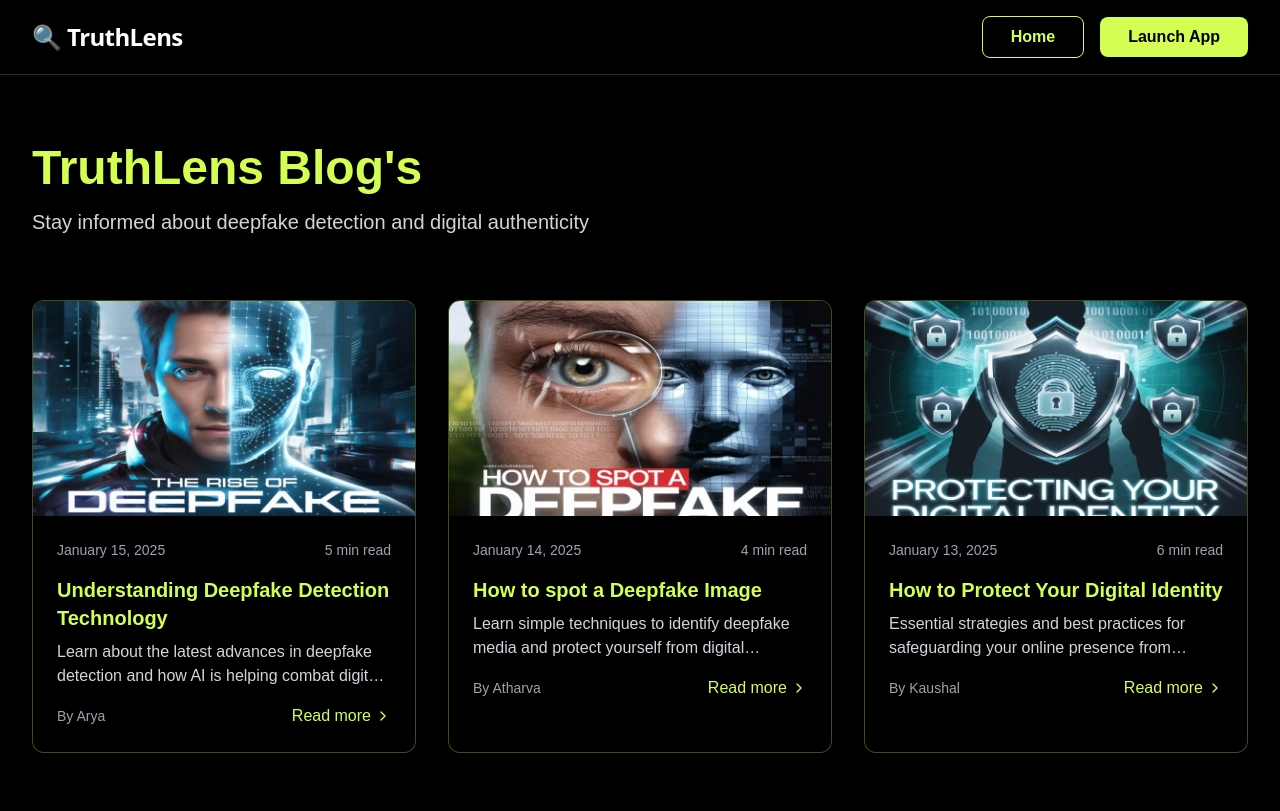
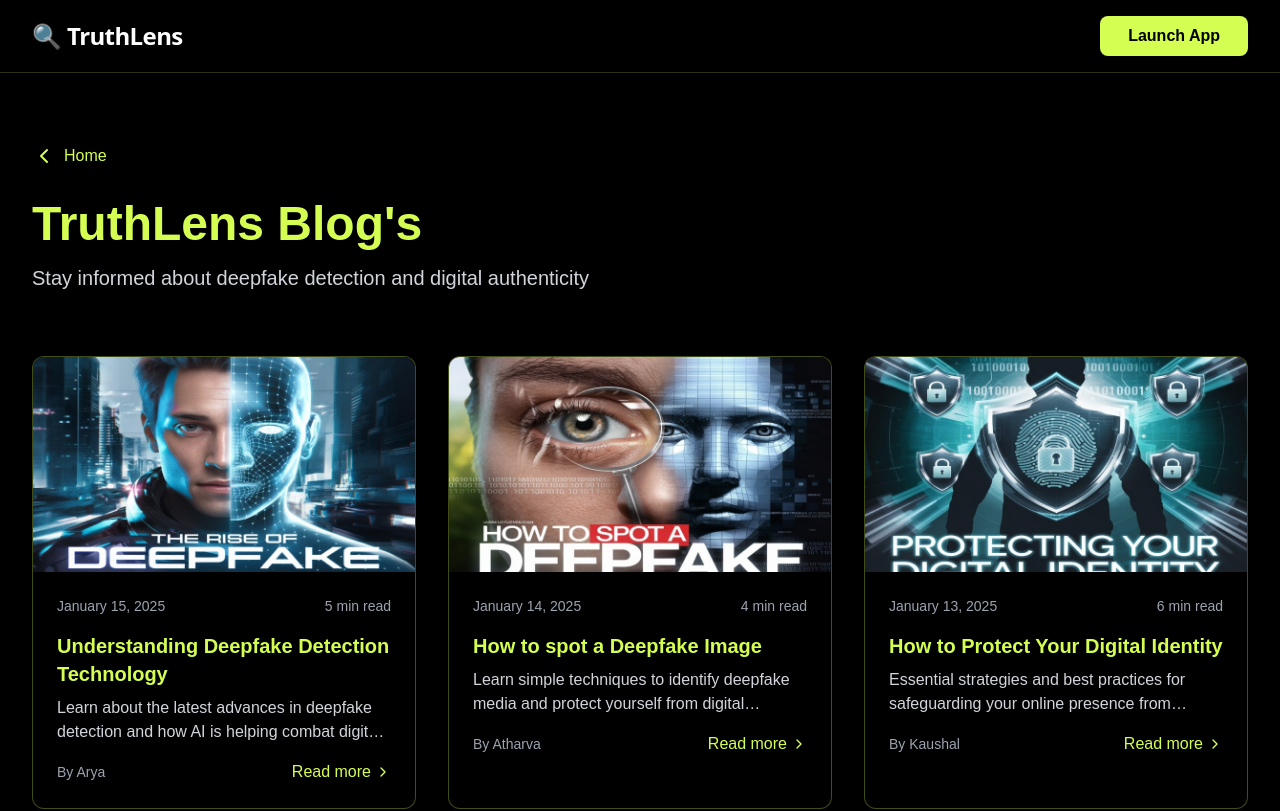
Before and after one commit to parthchilwerwar/deepfake_website, a Next.js app: page /blog in a window 1280 px wide. Shown: the top 811 px of the page. Built offline with nearby package versions, Linux system fonts and the light colour scheme.

Commit message:
Chages in button

```diff
--- a/app/LandingPage.tsx
+++ b/app/LandingPage.tsx
@@ -62,12 +62,12 @@ export default function LandingPage() {
         </Link>
 
         <div className="flex items-center gap-4">
-          <Link
+          {/* <Link
             href="/blog"
             className="px-4 sm:px-7 py-1.5 sm:py-2 border border-[#D5FE52] text-[#D5FE52] text-sm sm:text-base font-semibold rounded-lg hover:bg-[#D5FE52]/10 transition-colors duration-300"
           >
             Blog
-          </Link>
+          </Link> */}
           <Link
             href="detect"
             className="px-4 sm:px-7 py-1.5 sm:py-2 bg-[#D5FE52] text-black text-sm sm:text-base font-semibold rounded-lg hover:bg-[#D5FE52]/90 transition-colors duration-300"
--- a/app/blog/page.tsx
+++ b/app/blog/page.tsx
@@ -5,6 +5,8 @@ import Image from 'next/image';
 import Link from 'next/link';
 import { motion } from 'framer-motion';
 import { ChevronRight } from 'lucide-react';
+import { ChevronLeft } from 'lucide-react';
+
 
 export default function BlogPage() {
   const [scrolled, setScrolled] = useState(false);
@@ -67,12 +69,13 @@ export default function BlogPage() {
         </Link>
 
         <div className="flex items-center gap-4">
-        <Link
+        {/* <Link
             href="/"
             className="px-4 sm:px-7 py-1.5 sm:py-2 border border-[#D5FE52] text-[#D5FE52] text-sm sm:text-base font-semibold rounded-lg hover:bg-[#D5FE52]/10 transition-colors duration-300"
           >
             Home
-          </Link>
+          </Link> */}
+
           <Link
             href="/detect"
             className="px-4 sm:px-7 py-1.5 sm:py-2 bg-[#D5FE52] text-black text-sm sm:text-base font-semibold rounded-lg hover:bg-[#D5FE52]/90 transition-colors duration-300"
@@ -82,10 +85,18 @@ export default function BlogPage() {
         </div>
       </motion.header>
 
+
+
       {/* Add padding-top to account for fixed header */}
       <div className="pt-20">
         {/* Blog Header */}
         <div className="max-w-7xl mx-auto px-4 sm:px-6 lg:px-8 py-16">
+        <Link
+                href="/"
+                className="inline-flex items-center gap-2 text-[#D5FE52] hover:text-[#D5FE52]/80 mb-8"
+              >
+                <ChevronLeft  /> Home
+              </Link>
           <motion.h1
             className="text-5xl font-bold text-[#D5FE52] mb-4"
             initial={{ opacity: 0, y: 20 }}
@@ -102,6 +113,7 @@ export default function BlogPage() {
             Stay informed about deepfake detection and digital authenticity
           </motion.p>
         </div>
+
 
         {/* Blog Posts Grid */}
         <div className="max-w-7xl mx-auto px-4 sm:px-6 lg:px-8 pb-20">
@@ -147,6 +159,7 @@ export default function BlogPage() {
           </div>
         </div>
 
+
         {/* Footer */}
         <footer className="bg-black py-8 px-4 border-t border-[#D5FE52]/20">
           <div className="max-w-7xl mx-auto text-center text-gray-400">
```
